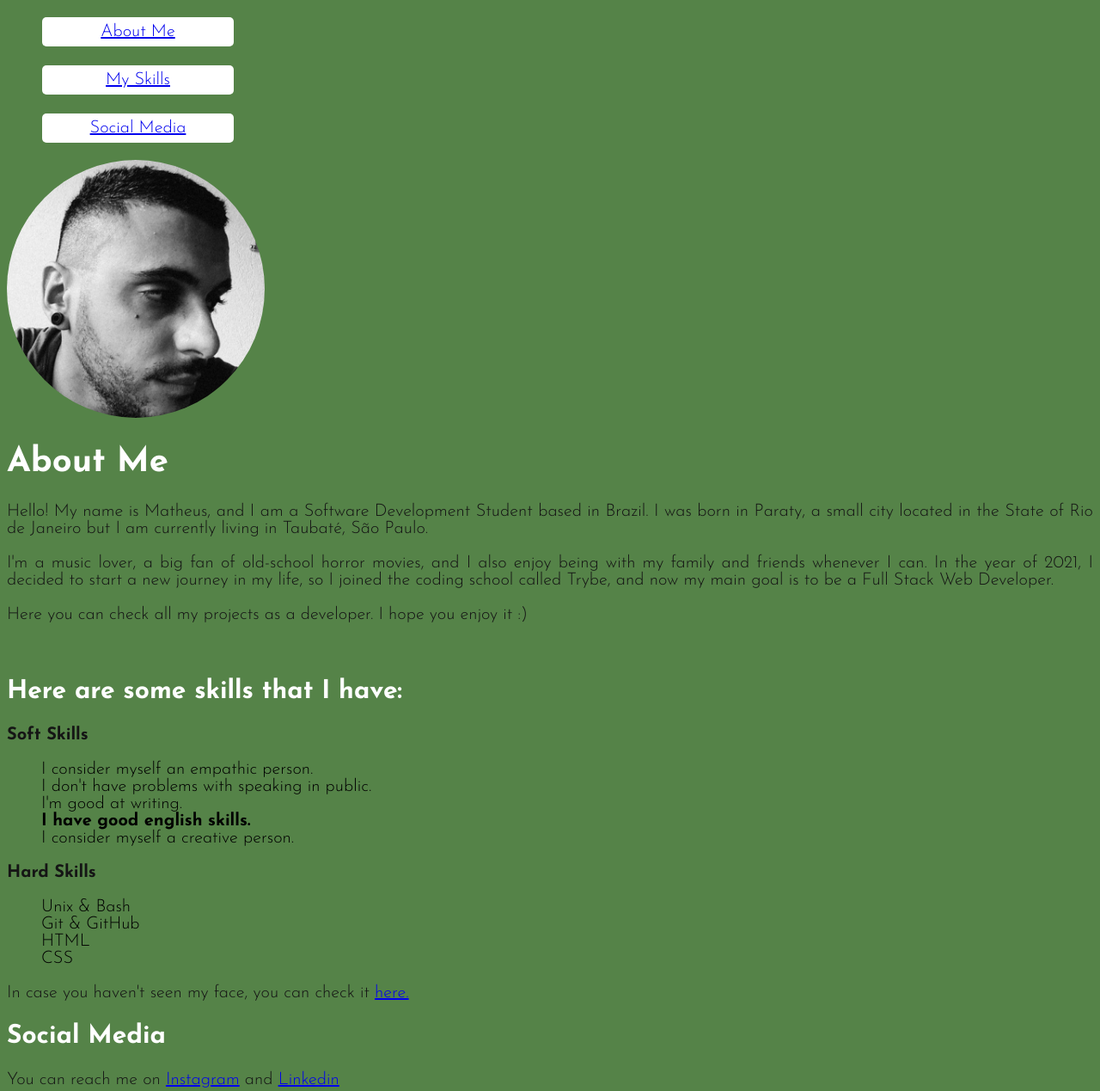
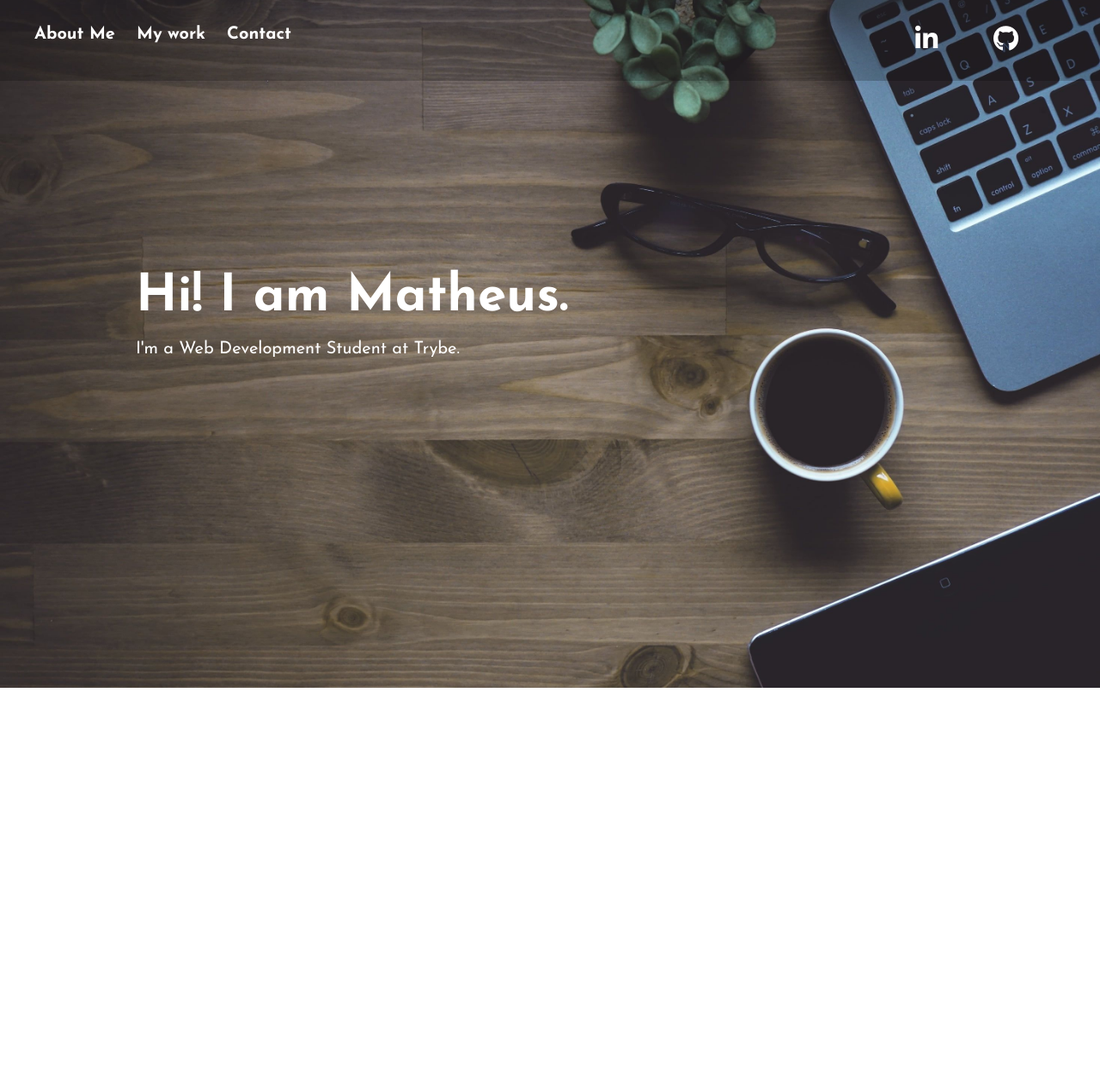
Before and after one commit to matheuscarvalhoscm/matheuscarvalhoscm.github.io, a plain HTML site: page index.html in a window 1280 px wide. Shown: the top 1269 px of the page at 86% size. After the commit the page ends 800 px from the top, so only its background shows below. Drawn offline with Linux system fonts and the light colour scheme.

Commit message:
portifolio 2.0

```diff
--- a/index.html
+++ b/index.html
@@ -1,56 +1,33 @@
 <!DOCTYPE html>
 <html lang="pt-br">
-    <meta charset="UTF-8">
-    <title>My Portfolio</title>
     <head>
-    <link rel="preconnect" href="https://fonts.gstatic.com">
-<link href="https://fonts.googleapis.com/css2?family=Josefin+Sans:wght@700&display=swap" rel="stylesheet">
-<link rel="preconnect" href="https://fonts.gstatic.com">
-<link href="https://fonts.googleapis.com/css2?family=Josefin+Sans:wght@300&display=swap" rel="stylesheet">
-<link rel="stylesheet" type="text/css" href="style.css">
+        <meta charset="UTF-8">
+        <meta http-equiv="X-UA-Compatible" content="IE=edge">
+        <link rel="preconnect" href="https://fonts.gstatic.com">
+        <link href="https://fonts.googleapis.com/css2?family=Josefin+Sans:ital,wght@0,100;0,200;0,300;0,400;0,500;0,600;0,700;1,100;1,200;1,300;1,400;1,500;1,600;1,700&display=swap" rel="stylesheet">
+        <script src="https://kit.fontawesome.com/16b0dec959.js" crossorigin="anonymous"></script>
+        <link rel="stylesheet" type="text/css" href="style.css">
     </head>
-
     <body>
 
-        <ul>
-            <li class="button"><a href="#about-me">About Me</a></li><br>
-            <li class="button"><a href="#skills">My Skills</a></li><br>
-            <li class="button"><a href="#social-media">Social Media</a></li>
-        </ul>
+        <header class="header">
+            <nav id="right-container">
+                <a href="">About Me</a>
+                <a href="">My work</a>
+                <a href="">Contact</a>
+            </nav>
+            <nav class="social-media">
+            <a href="https://www.linkedin.com/in/matheuscarvalhoscm/" target="_blank"><i class="fab fa-linkedin-in"></i></a>
+            <a href="https://github.com/matheuscarvalhoscm" target="_blank"><i class="fab fa-github"></i></a>
+            </nav>
+        </header>
 
-        <img id="profile-picture" src="profile.jpg" alt="just a picture of me" width="300px">
-
-        <h1 class="title" id="about-me">About Me</h2>
-        <p>Hello! My name is Matheus, and I am a Software Development Student based in Brazil. I was born in Paraty, a small city located in the State of Rio de Janeiro but I am currently living in Taubaté, São Paulo.
-            <p>I'm a music lover, a big fan of old-school horror movies, and I also enjoy being with my family and friends whenever I can. In the year of 2021, I decided to start a new journey in my life, so I joined the coding school called Trybe, and now my main goal is to be a Full Stack Web Developer.</p>
-             <p>Here you can check all my projects as a developer. I hope you enjoy it :)</p>  <br>
-        </p>
-
-        <h2 class="title" id="skills">Here are some skills that I have:</h3>
-        <p><strong>Soft Skills</strong></p>
-        <ul>
-            <li>I consider myself an empathic person.</li>
-            <li>I don't have problems with speaking in public.</li>
-            <li>I'm good at writing.</li>
-            <li><strong>I have good english skills.</strong></li>
-            <li>I consider myself a creative person.</li>
-        </ul>
-
-        <p><strong>Hard Skills</strong></p>
-        <ul>
-            <li>Unix & Bash</li>
-            <li>Git & GitHub</li>
-            <li>HTML</li>
-            <li>CSS</li>
-        </ul>
-
-        <p>In case you haven't seen my face, you can check it <a href="#profile-picture"> here.</a></p>
-
-        <h2 class="title" id="social-media">Social Media</h3>
-        <p>You can reach me on <a href="https://www.instagram.com/umtheu/" target="_blank">Instagram</a> and <a href="https://www.linkedin.com/in/matheuscarvalhoscm/" target="_blank"> Linkedin</a></p>
-
-        <br><br>
-        <p><em>Portfolio under construction :)</em></p>
+        <section class="container">
+            <main id="about">
+                <h1>Hi! I am Matheus.</h1>
+                <p>I'm a Web Development Student at Trybe.</p>
+            </main>
+        </section>
 
     </body>
 </html>
--- a/style.css
+++ b/style.css
@@ -1,37 +1,64 @@
+
+	* {
+		margin: 0px 0px;
+	}
 
 	body {
-
-            text-align: justify;
 		font-family: 'Josefin Sans', sans-serif;
-            font-size: 20px;
-            background-color: rgb(85, 131, 72);
+		background: url('279547.jpg') no-repeat center center fixed;
+  	background-size: cover;
+		margin: 0px;
 	}
 
-        .button {
-            background-color: rgb(255, 255, 255);
-            border-radius: 5px;
-            color: rgb(21, 21, 21);
-            margin: 1px 1000px 1px 1px;
-            padding: 7px 5px;
-            text-align: center;
-            text-decoration: none;
+	.header {
+		display: flex;
+		justify-content: space-between;
+		background-color: rgb(0, 0, 0, 0.2);
+		padding: 30px;
 	}
 
-        #profile-picture {
-            border-radius: 100%;
+	#right-container a {
+		font-size: 20px;
+		font-weight: bold;
+		text-decoration: none;
+
+		padding: 0px 10px;
 	}
 
-        p {
-            color: rgb(21, 21, 21)
+	.social-media {
+		display: flex;
+		flex-basis: 250px;
+		justify-content: space-evenly;
 	}
 
-        .title {
-            font-family: 'Josefin Sans', sans-serif;
+	i, a {
 		color: rgb(255, 255, 255);
+		font-size: 30px;
 	}
 
+	a:hover, i:hover {
+		transition: 0.5s;
+		opacity: 0.8;
+		color: rgb(85, 131, 72);
+	}
 
-        li {
-            text-align: cen;
-            list-style-type: none;
+	.container #about {
+		display: flex;
+		flex-direction: column;
+		align-items: flex-start;
+		max-width: 60%;
+		margin: 15% 10%;
+		padding: 20px;
 	}
+
+	.container h1 {
+		color: rgb(255, 255, 255);
+		font-size: 60px;
+		padding: 10px;
+	}
+
+	.container p {
+		color: rgb(255, 255, 255);
+		font-size: 20px;
+		padding: 10px;
+	}
```
Also changed, not shown: 279547.jpg (added). Lines whose indentation alone changed are shown as unchanged.
